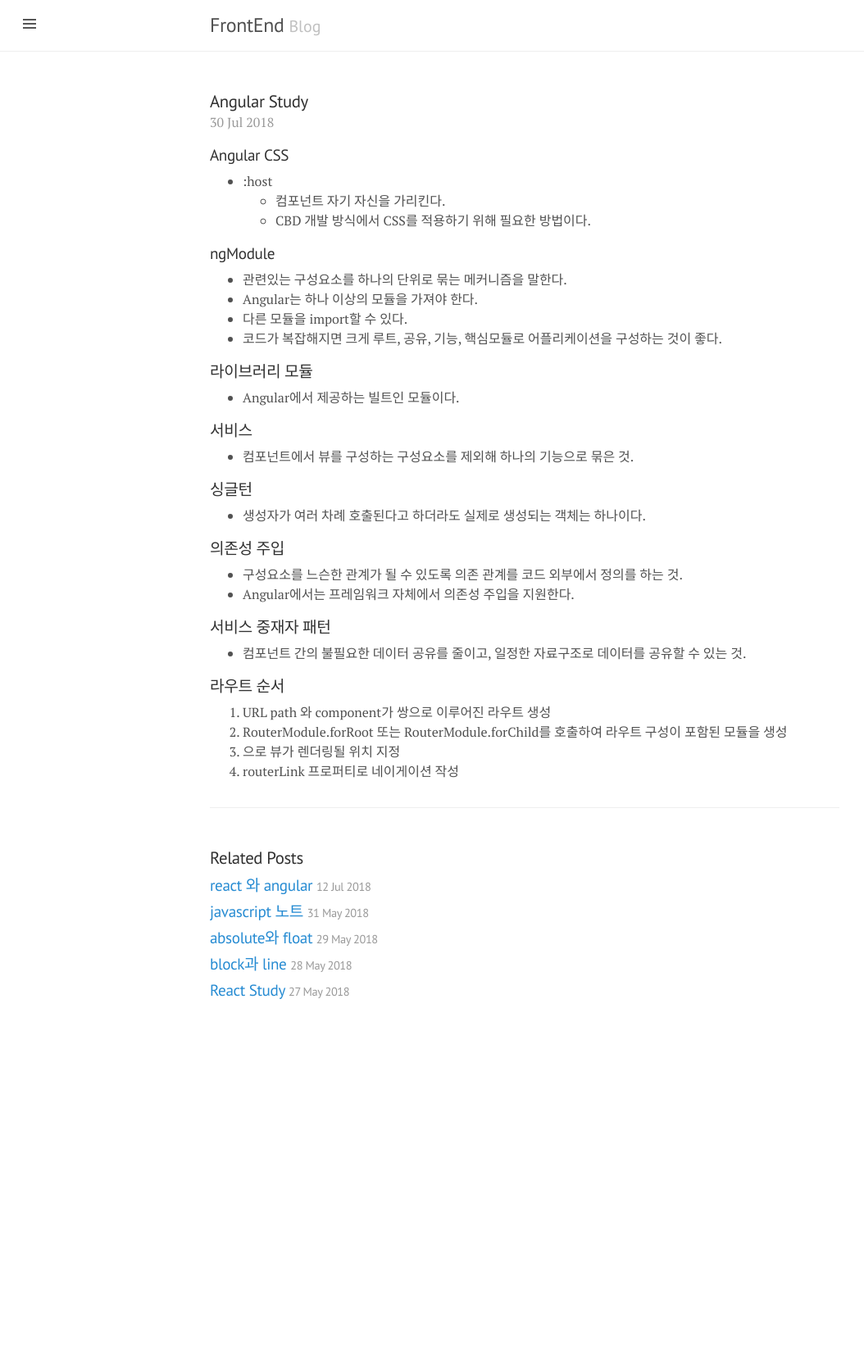
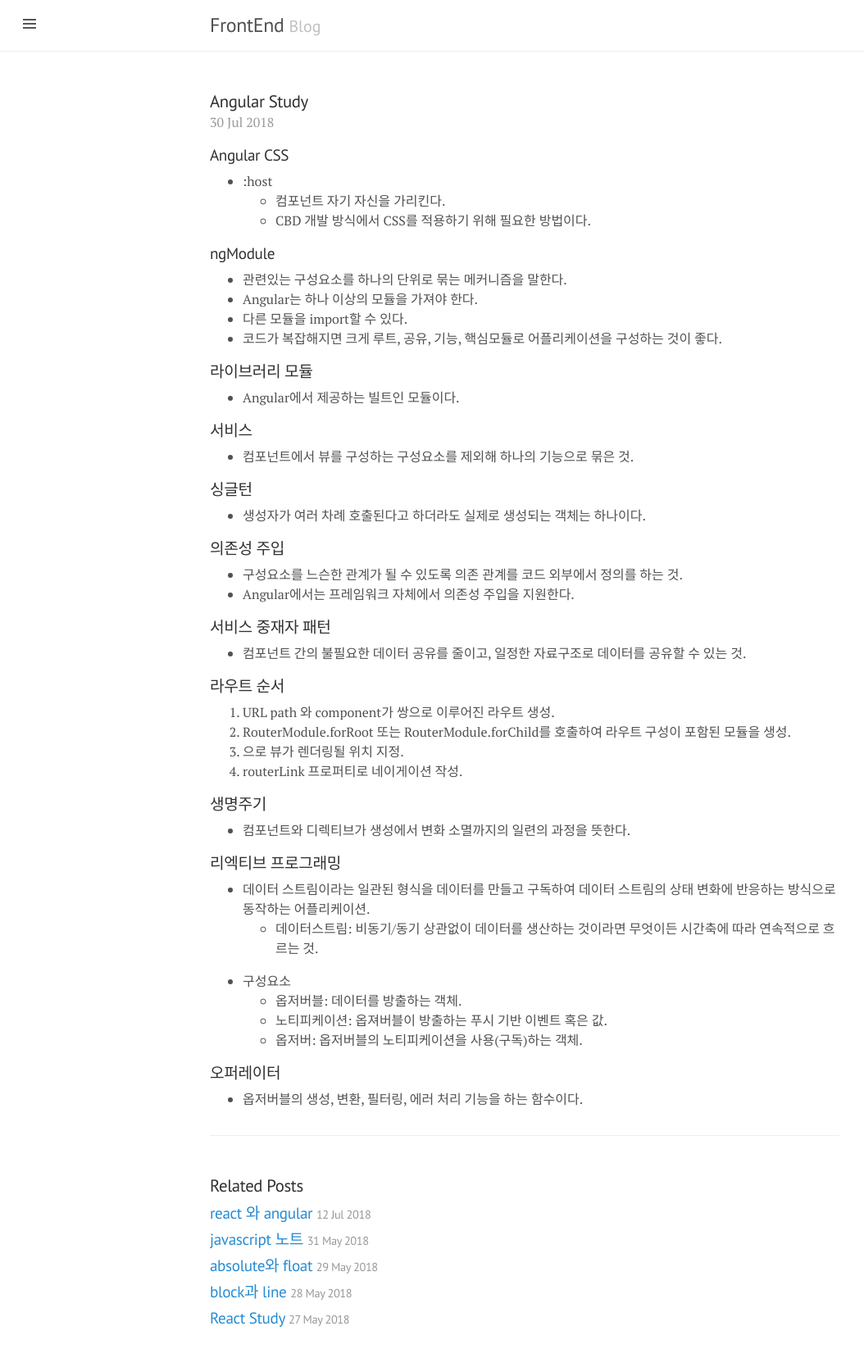
Before and after one commit to austinpark420/austinpark420.github.io, a Jekyll site: the page built from _posts/2018-07-30-angular_study.md, in a window 1280 px wide. Shown: the whole page at 82% size, without its empty margins (0-1054 px from the left). Built offline with Jekyll 4.4.1, drawn with Linux system fonts in a browser that asks for light colours; before the commit the page ends 1268 px from its top, so only the background shows below that.

Commit message:
edit angular_study.md

```diff
--- a/_posts/2018-07-30-angular_study.md
+++ b/_posts/2018-07-30-angular_study.md
@@ -33,7 +33,21 @@
   * 컴포넌트 간의 불필요한 데이터 공유를 줄이고, 일정한 자료구조로 데이터를 공유할 수 있는 것.
 
 ### 라우트 순서
-  1. URL path 와 component가 쌍으로 이루어진 라우트 생성
-  2. RouterModule.forRoot 또는 RouterModule.forChild를 호출하여 라우트 구성이 포함된 모듈을 생성
-  3. <router-oulet>으로 뷰가 렌더링될 위치 지정
-  4. routerLink 프로퍼티로 네이게이션 작성
+  1. URL path 와 component가 쌍으로 이루어진 라우트 생성.
+  2. RouterModule.forRoot 또는 RouterModule.forChild를 호출하여 라우트 구성이 포함된 모듈을 생성.
+  3. <router-oulet>으로 뷰가 렌더링될 위치 지정.
+  4. routerLink 프로퍼티로 네이게이션 작성.
+
+### 생명주기
+  * 컴포넌트와 디렉티브가 생성에서 변화 소멸까지의 일련의 과정을 뜻한다.
+
+### 리엑티브 프로그래밍
+  * 데이터 스트림이라는 일관된 형식을 데이터를 만들고 구독하여 데이터 스트림의 상태 변화에 반응하는 방식으로 동작하는 어플리케이션.
+      * 데이터스트림: 비동기/동기 상관없이 데이터를 생산하는 것이라면 무엇이든 시간축에 따라 연속적으로 흐르는 것.
+  * 구성요소
+      * 옵저버블: 데이터를 방출하는 객체.
+      * 노티피케이션: 옵져버블이 방출하는 푸시 기반 이벤트 혹은 값.
+      * 옵저버: 옵저버블의 노티피케이션을 사용(구독)하는 객체.
+
+### 오퍼레이터
+  * 옵저버블의 생성, 변환, 필터링, 에러 처리 기능을 하는 함수이다.
```
